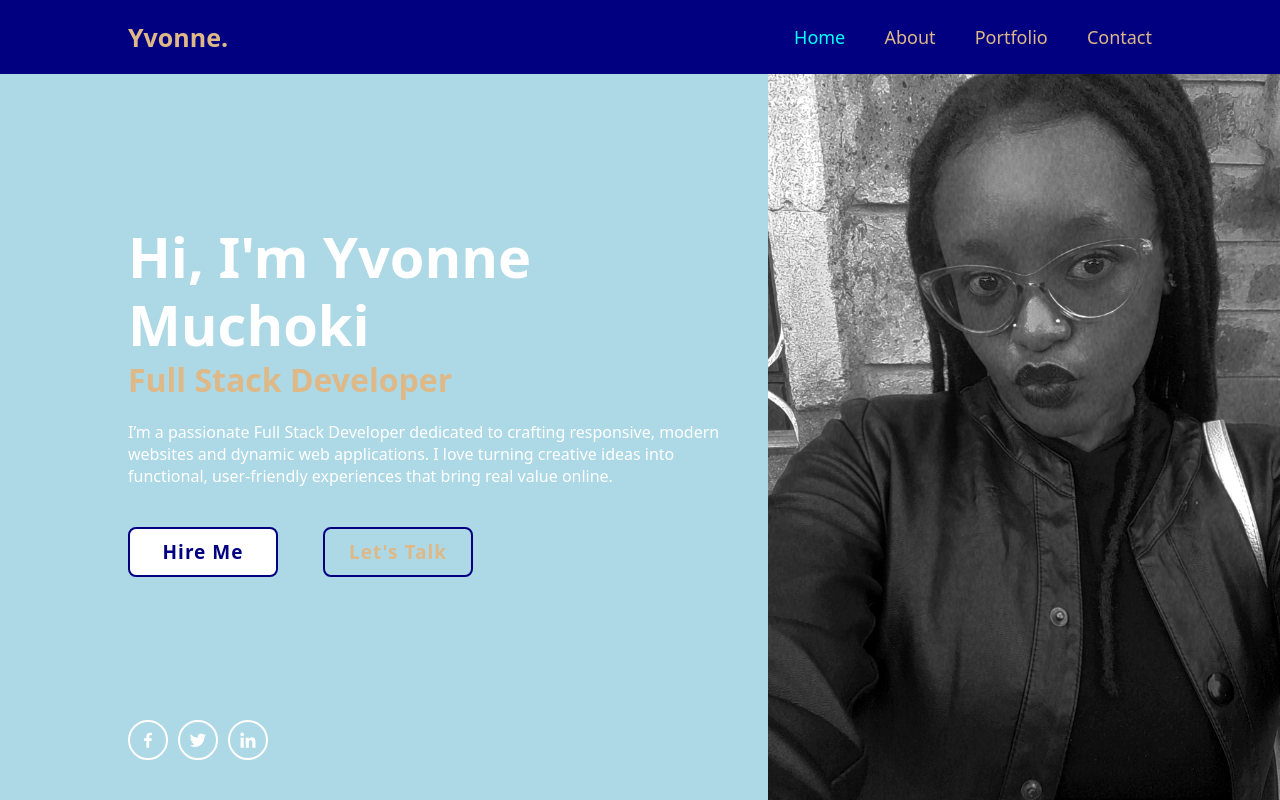
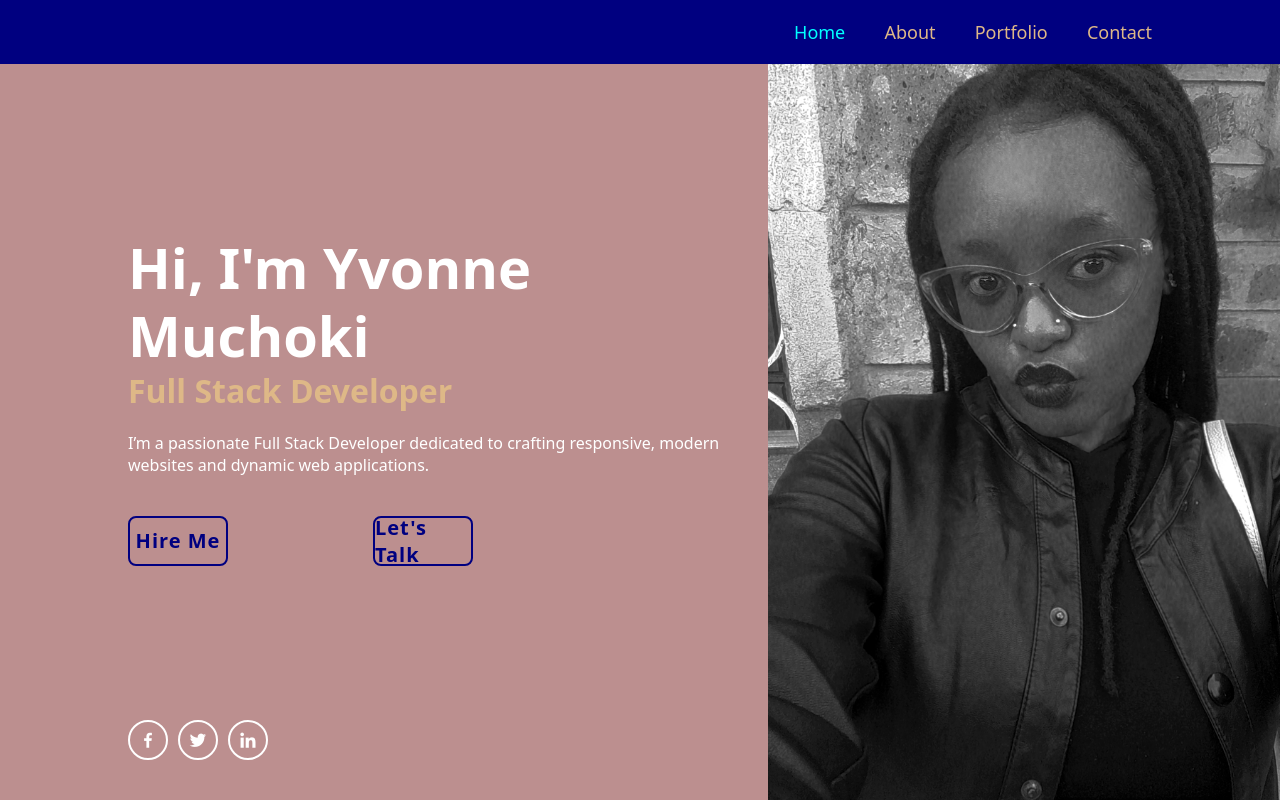
Before and after one commit to yvonnenyambura/my-portfolio-2, a plain HTML site: page index.html in a window 1280 px wide. Drawn offline with nearby package versions, Linux system fonts and the light colour scheme.

Commit message:
add changes

```diff
--- a/index.html
+++ b/index.html
@@ -10,7 +10,7 @@
 <body>
 
   <header class="header">
-    <a href="#" class="logo">Yvonne.</a>
+    <a href="#" class="logo"></a>
     <nav class="navbar">
       <a href="#" class="active">Home</a>
       <a href="#">About</a>
@@ -23,7 +23,7 @@
     <div class="home-content">
       <h1>Hi, I'm Yvonne Muchoki</h1>
       <h3>Full Stack Developer</h3>
-      <p>I’m a passionate Full Stack Developer dedicated to crafting responsive, modern websites and dynamic web applications. I love turning creative ideas into functional, user-friendly experiences that bring real value online.</p>
+      <p>I’m a passionate Full Stack Developer dedicated to crafting responsive, modern websites and dynamic web applications.</p>
       <div class="btn-box">
         <a href="#">Hire Me</a>
         <a href="#">Let's Talk</a>
--- a/style.css
+++ b/style.css
@@ -6,7 +6,7 @@
 }
 
 body {
-  background-color: lightblue;
+  background-color: rosybrown;
   color: white;
 }
 
@@ -88,15 +88,14 @@ body {
   display: inline-flex;
   justify-content: center;
   align-items: center;
-  width: 150px;
+  width: 100px;
   height: 100%;
-  background: white;
   border: 2px solid navy;
   border-radius: 8px;
-  font-size: 19px;
+  font-size: 20px;
   color: navy;
   text-decoration: none;
-  font-weight: 600;
+  font-weight: 700;
   letter-spacing: 1px;
   overflow: hidden;
   z-index: 1;
@@ -106,7 +105,7 @@ body {
 
 .btn-box a:nth-child(2) {
   background: transparent;
-  color: burlywood;
+  color: navy;
 }
 
 .btn-box a::before {
```
